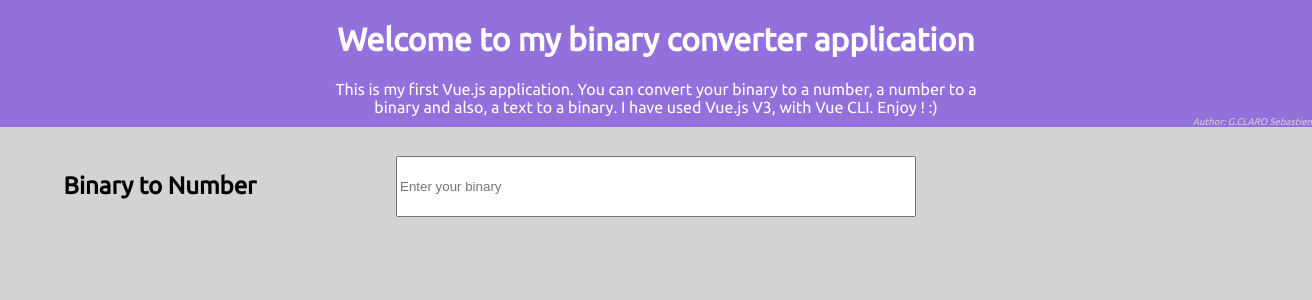
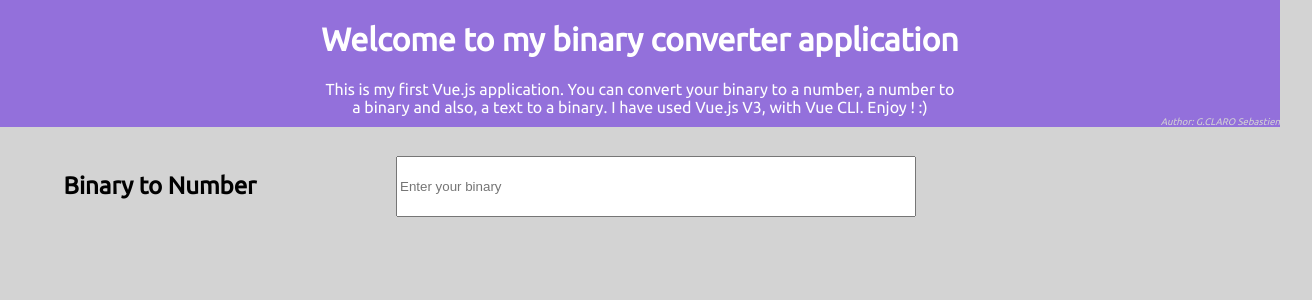
Before and after one commit to s3bc40/binary-converter, a Vue app: page / in a window 1280 px wide. Shown: the top 300 px of the page, 1312 px wide, since content can reach past the window. Built offline with nearby package versions, Linux system fonts and the light colour scheme.

Commit message:
Fix grid and HTML width

```diff
--- a/src/components/Convert.vue
+++ b/src/components/Convert.vue
@@ -30,7 +30,7 @@ export default {
 /* CSS for Convert application */
 .grid-container {
     display: grid;
-    grid-template-columns: 25% 50% 25%;
+    grid-template-columns: 25% 50% auto;
     grid-template-areas:
         'title title title'
         'title title title'
```
